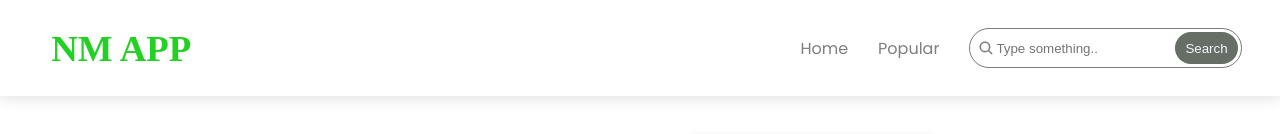
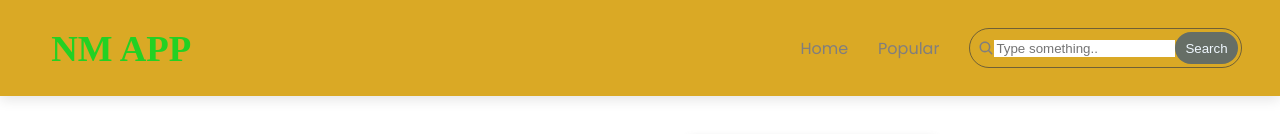
Before and after one commit to Cleven7/NM, a React (Create React App) app: page / in a window 1280 px wide. Shown: the top 134 px of the page. Built offline with nearby package versions, Linux system fonts and the light colour scheme; no server answers; a web font is replaced by a local one.

Commit message:
Update Navbar.css

```diff
--- a/src/styles/Navbar.css
+++ b/src/styles/Navbar.css
@@ -6,7 +6,7 @@
     width: 100%;
     position: fixed;
     z-index: 100;
-    background-color: #fff;
+    background-color: rgb(218, 169, 37);
     box-shadow: rgba(0, 0, 0, 0.1) 0px 4px 12px;
 }
 
@@ -89,4 +89,5 @@
     color: aliceblue;
     height: 4vh;
     cursor: pointer;
+
 }
```
